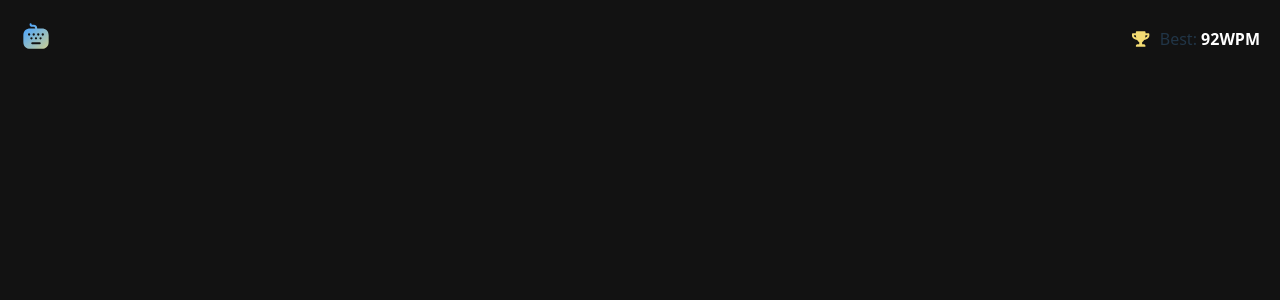
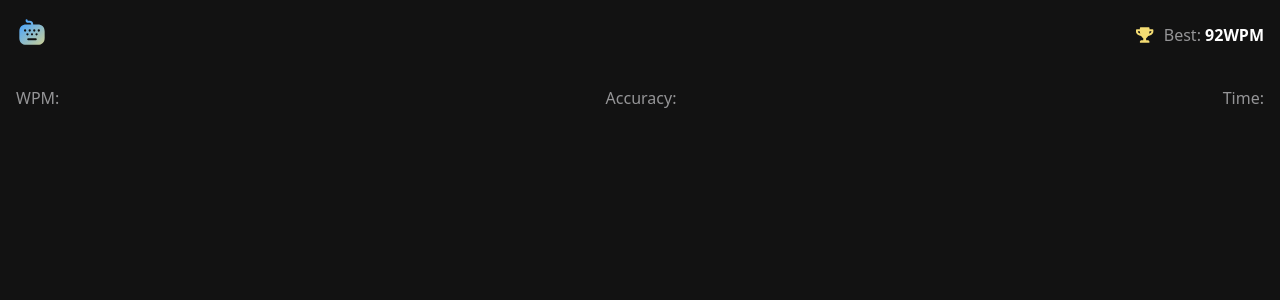
Before and after one commit to Akintayo74/typing-speed-test-camden, a React (Vite) app: page / in a window 1280 px wide. Shown: the top 300 px of the page. Built offline with nearby package versions, Linux system fonts and the light colour scheme.

Commit message:
Handle horizontal and vertical spacing at top level component

```diff
--- a/src/components/Header/Header.module.css
+++ b/src/components/Header/Header.module.css
@@ -1,7 +1,6 @@
 @import '../../styles/media.css';
 
 .container {
-    padding: 20px;
     display: flex;
     justify-content: space-between;
     align-items: center;
--- /dev/null
+++ b/src/components/Navbar/Navbar.module.css
@@ -0,0 +1,7 @@
+@import '../../styles/media.css';
+
+.container {
+    display: flex;
+    justify-content: space-between;
+
+}
--- /dev/null
+++ b/src/components/Navbar/Navbar.tsx
@@ -0,0 +1,23 @@
+import * as React from 'react';
+import styles from './Navbar.module.css';
+
+function Navbar() {
+  return (
+    <div className={styles.container}>
+        <div>
+          WPM:
+        </div>
+
+        <div>
+          Accuracy:
+        </div>
+
+        <div>
+          Time:
+        </div>
+
+    </div>
+  )
+}
+
+export default Navbar;
--- /dev/null
+++ b/src/components/Navbar/index.ts
@@ -0,0 +1,2 @@
+export * from './Navbar';
+export { default } from './Navbar';
--- a/src/components/PageContainer/PageContainer.module.css
+++ b/src/components/PageContainer/PageContainer.module.css
@@ -1 +1,5 @@
 @import '../../styles/media.css';
+
+.container {
+    padding: var(--spacing-200);
+}
--- a/src/components/PageContainer/PageContainer.tsx
+++ b/src/components/PageContainer/PageContainer.tsx
@@ -1,10 +1,14 @@
 import * as React from 'react';
 import styles from './PageContainer.module.css';
 
-function PageContainer() {
+type PageContainerProps = {
+  children: React.ReactNode
+}
+
+function PageContainer({children}: PageContainerProps) {
   return (
     <div className={styles.container}>
-
+      {children}
     </div>
   )
 }
--- /dev/null
+++ b/src/components/Spacer/Spacer.module.css
@@ -0,0 +1,5 @@
+@import '../../styles/media.css';
+
+.gapMedium {
+    margin: var(--spacing-400) 0;
+}
--- /dev/null
+++ b/src/components/Spacer/Spacer.tsx
@@ -0,0 +1,25 @@
+import * as React from 'react';
+import styles from './Spacer.module.css';
+
+const gapSizes = {
+    400: styles.gapMedium,
+    500: styles.gap,
+    600: styles.gap,
+} as const;
+
+type SpacerProps = {
+  children: React.ReactNode,
+  gap?: keyof typeof gapSizes,
+}
+
+function Spacer({ gap = 400, children }: SpacerProps) {
+  const gapClass = gapSizes[gap];
+
+  return (
+    <div className={`${styles.container} ${gapClass}`}>
+      {children}
+    </div>
+  )
+}
+
+export default Spacer;
--- /dev/null
+++ b/src/components/Spacer/index.ts
@@ -0,0 +1,2 @@
+export * from './Spacer';
+export { default } from './Spacer';
--- a/src/index.css
+++ b/src/index.css
@@ -10,7 +10,11 @@
   -webkit-font-smoothing: antialiased;
   -moz-osx-font-smoothing: grayscale;
 
+  --spacing-200: 16px;
+  --spacing-400: 32px;
+
   --colors-neutral-900: hsla(0, 0%, 7%, 1);
+  --colors-neutral-400: hsla(240, 1%, 59%, 1);
   --colors-neutral-0: hsla(0, 0%, 100%, 1);
 }
 
@@ -23,7 +27,7 @@ body {
 
 @media (prefers-color-scheme: light) {
   :root {
-    color: #213547;
+    color: var(--colors-neutral-400);
     background-color: var(--colors-neutral-900);
   }
 
--- a/src/pages/Home.tsx
+++ b/src/pages/Home.tsx
@@ -1,10 +1,19 @@
 import Header from "../components/Header";
+import Navbar from "../components/Navbar";
+import PageContainer from "../components/PageContainer";
+import Spacer from "../components/Spacer";
 
 function Home() {
   return (
-    <div>
+    <PageContainer>
+
       <Header />
-    </div>
+
+      <Spacer gap={400}>
+        <Navbar />
+      </Spacer>
+
+    </PageContainer>
   );
 }
 
```
